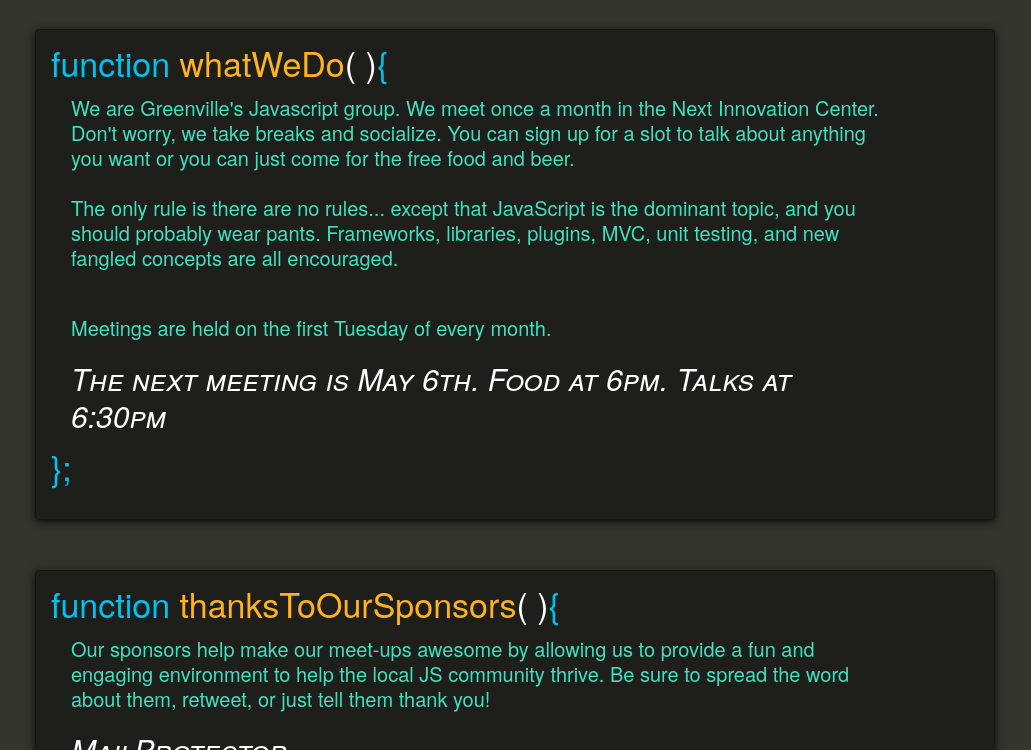
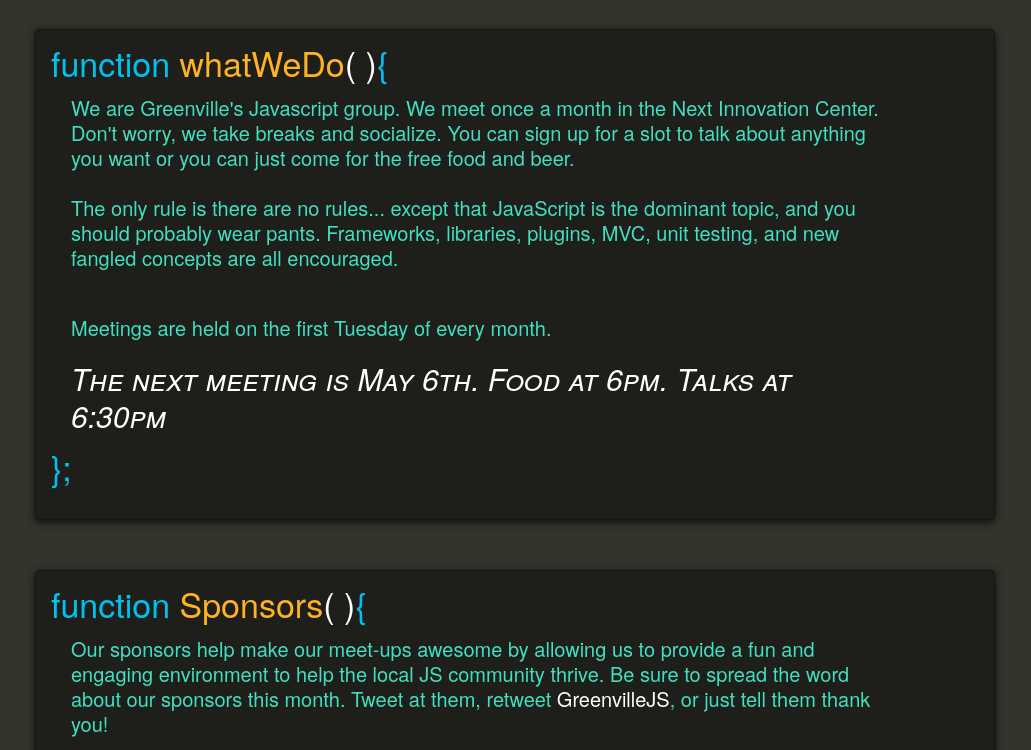
Before and after one commit to greenvillejs/greenvillejs.github.io, a plain HTML site: page index.html in a window 1280 px wide. Shown: the part 172-922 px from the top of the page, without its empty margins (125-1156 px from the left). Drawn offline with Linux system fonts and the light colour scheme.

Commit message:
updated sponsors section

```diff
--- a/index.html
+++ b/index.html
@@ -72,10 +72,10 @@
   <div class="container" id="about">
     <div class="section">
       <span class="title">function
-          <span class="large_title"> thanksToOurSponsors</span><span class="parens">( )</span>{
+          <span class="large_title">Sponsors</span><span class="parens">( )</span>{
           </span>
       <p>
-      Our sponsors help make our meet-ups awesome by allowing us to provide a fun and engaging environment to help the local JS community thrive. Be sure to spread the word about them, retweet, or just tell them thank you!
+      Our sponsors help make our meet-ups awesome by allowing us to provide a fun and engaging environment to help the local JS community thrive. Be sure to spread the word about our sponsors this month. Tweet at them, retweet<a target="_blank" href="http://twitter.com/GreenvilleJS"> GreenvilleJS</a>, or just tell them thank you!
       <br>
         <!-- <p> -->
 
```
